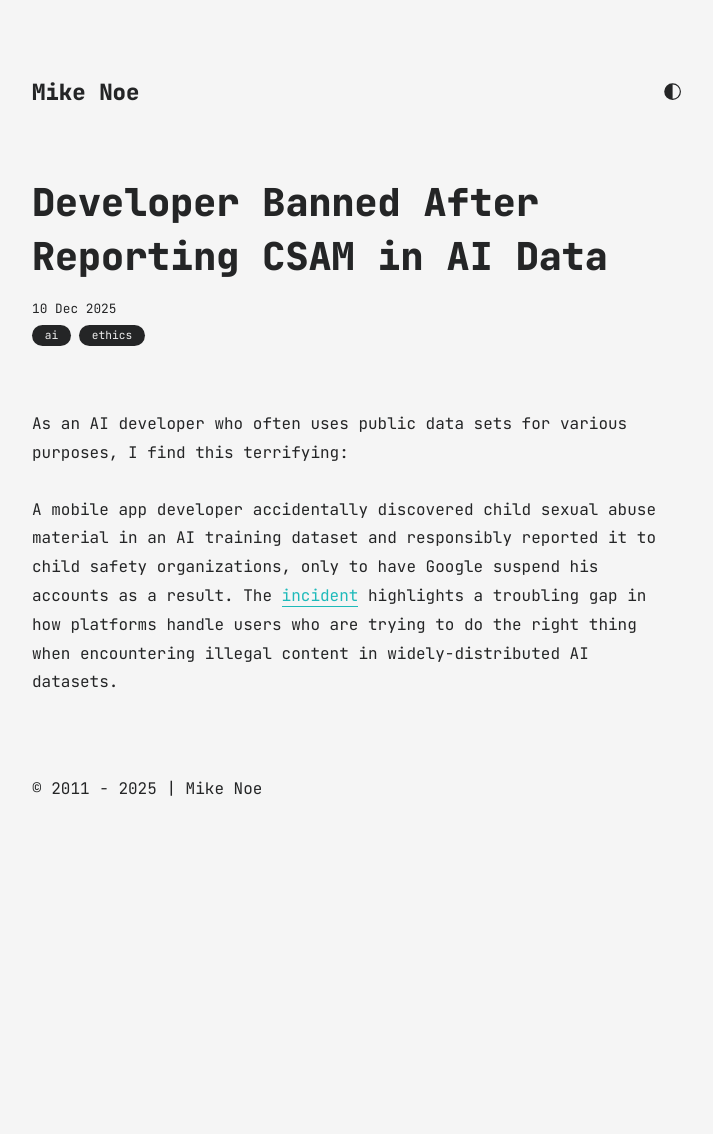
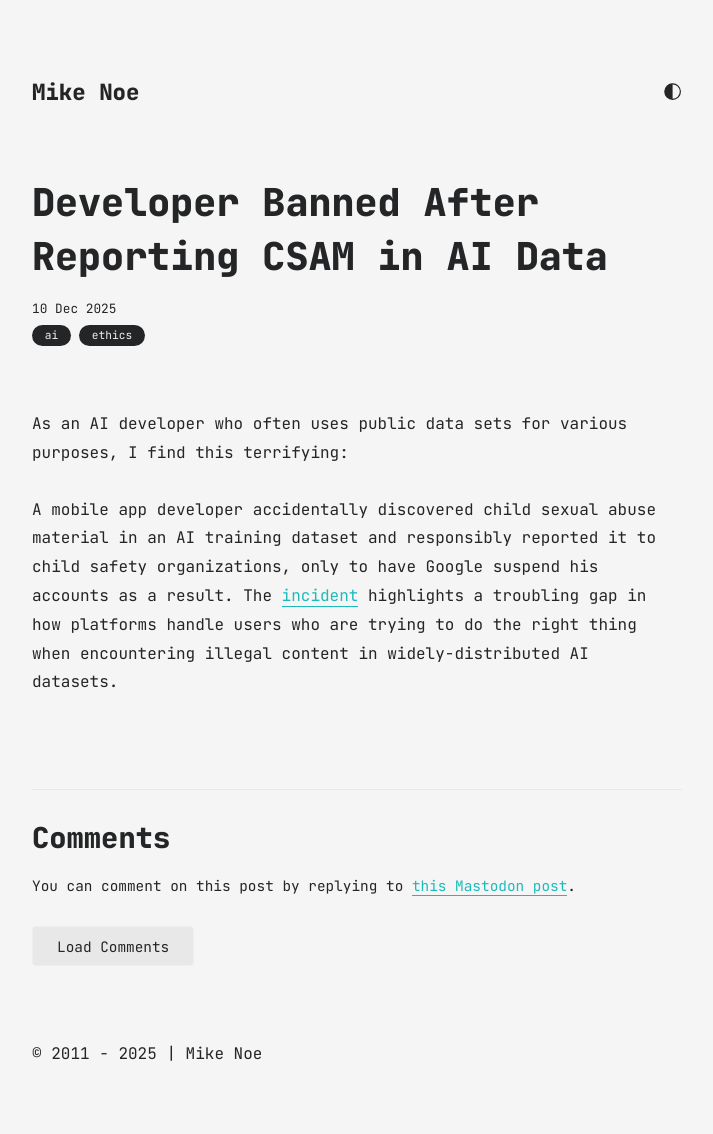
Before and after one commit to NotYoCheese/mikenoe, a Jekyll site: the page built from all_collections/_posts/2025-12-10-developer-banned-after-reporting-csam-in-ai-data.md, in a window 1280 px wide. Shown: the whole page, without its empty margins (283-996 px from the left). Built offline with Jekyll 4.4.1, drawn with Linux system fonts in a browser that asks for light colours; before the commit the page ends 900 px from its top, so only the background shows below that.

Commit message:
added mastodon info to frontmatter.

```diff
--- a/all_collections/_posts/2025-12-10-developer-banned-after-reporting-csam-in-ai-data.md
+++ b/all_collections/_posts/2025-12-10-developer-banned-after-reporting-csam-in-ai-data.md
@@ -3,6 +3,9 @@ layout: post
 title: Developer Banned After Reporting CSAM in AI Data
 date: 2025-12-10
 categories: ["ai", "ethics"]
+mastodon_host: mastodon.social
+mastodon_user: mikenoe
+mastodon_id: 115703398596119400
 ---
 As an AI developer who often uses public data sets for various purposes, I find this terrifying:
 
```
